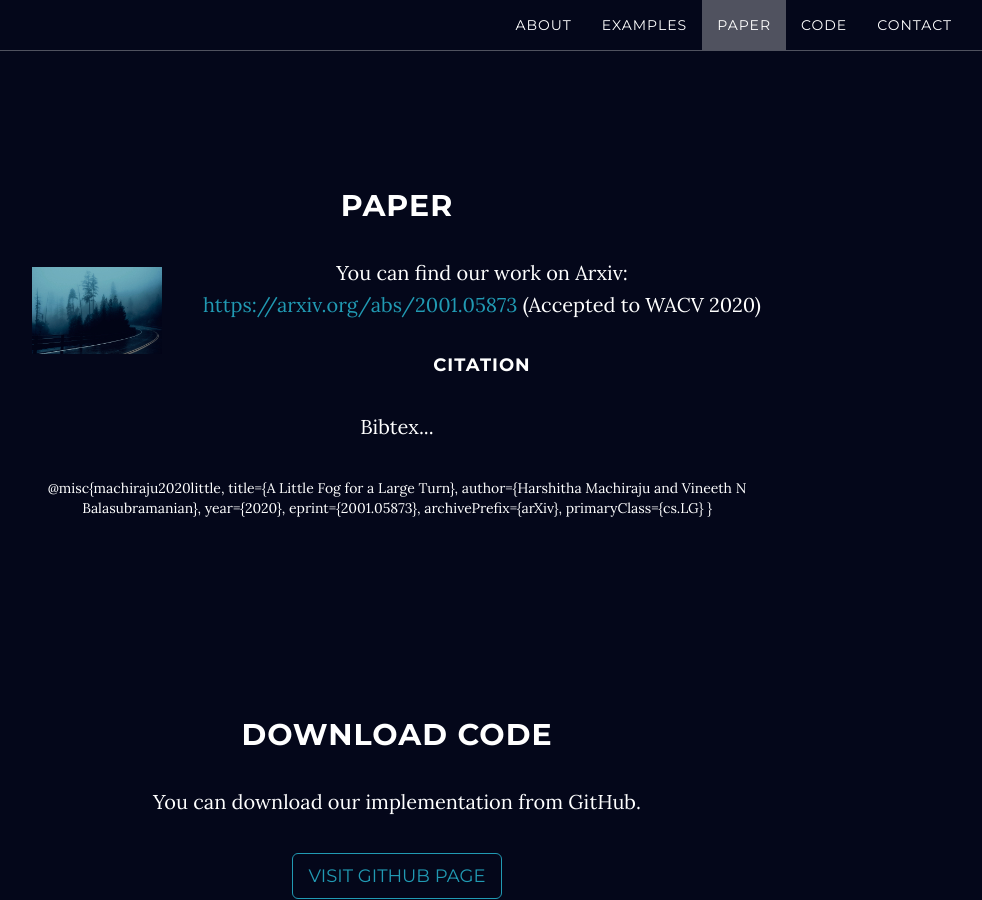
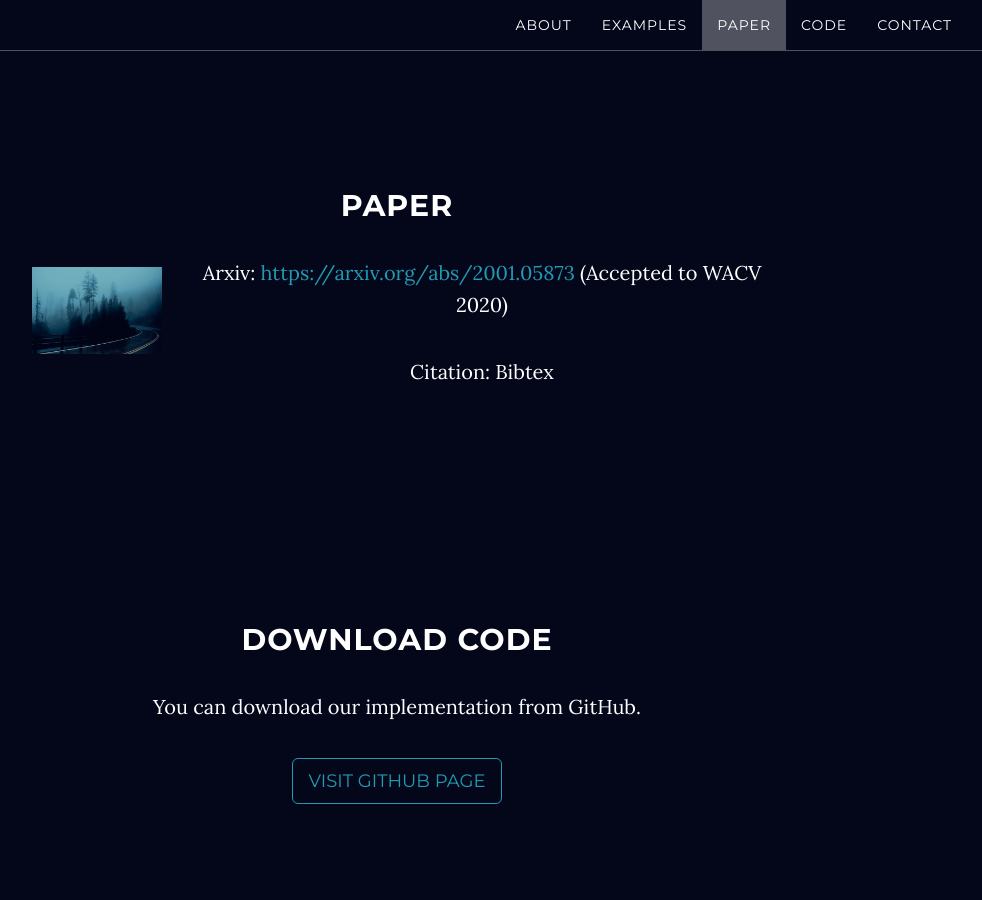
Before and after one commit to code-Assasin/website_little_fog, a Jekyll site: the page built from index.html, in a window 1280 px wide and 900 px high, scrolled down 3167 px. Shown: the whole window, without its empty margins (243-1225 px from the left). Built offline with Jekyll 4.4.1, drawn with Linux system fonts in a browser that asks for light colours.

```diff
--- a/_includes/paper.html
+++ b/_includes/paper.html
@@ -4,17 +4,8 @@
             <div class="col-lg-8 col-lg-offset-2">
                 <h2>Paper</h2>
                 <a href="https://arxiv.org/abs/2001.05873"><img style="float: left; padding: 10px; PADDING-RIGHT: 30px;" alt="paper thumbnail" src="img/intro-bg.jpg" width="170"></a>
-                <p> You can find our work on Arxiv: <a href="https://arxiv.org/abs/2001.05873">https://arxiv.org/abs/2001.05873</a>  (Accepted to WACV 2020)  </p>
-                <h4> Citation </h4>
-                <p>Bibtex...</p>
-                @misc{machiraju2020little,
-                title={A Little Fog for a Large Turn},
-                author={Harshitha Machiraju and Vineeth N Balasubramanian},
-                year={2020},
-                eprint={2001.05873},
-                archivePrefix={arXiv},
-                primaryClass={cs.LG}
-                }
+                <p> Arxiv: <a href="https://arxiv.org/abs/2001.05873">https://arxiv.org/abs/2001.05873</a>  (Accepted to WACV 2020)  </p>
+                <p> Citation: <a href="../bibtex.txt"> </a> Bibtex </p>
             </div>
         </div>
     </section>
```
Also changed, not shown: bibtex.txt (added, +8 -0 lines).
